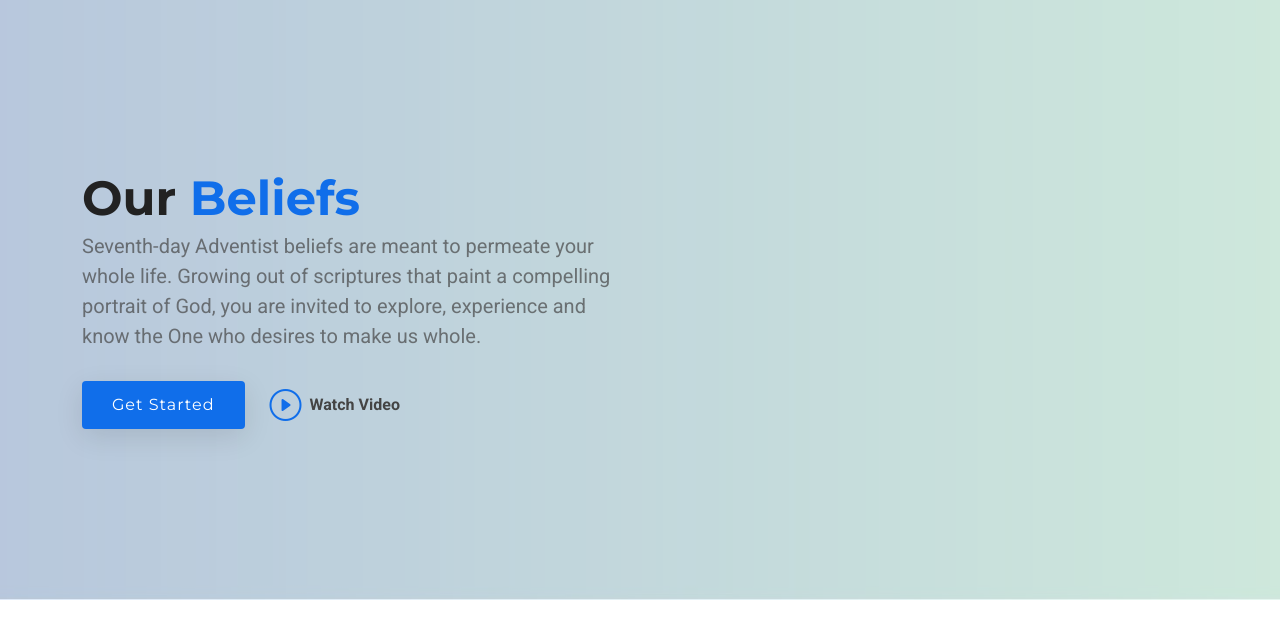
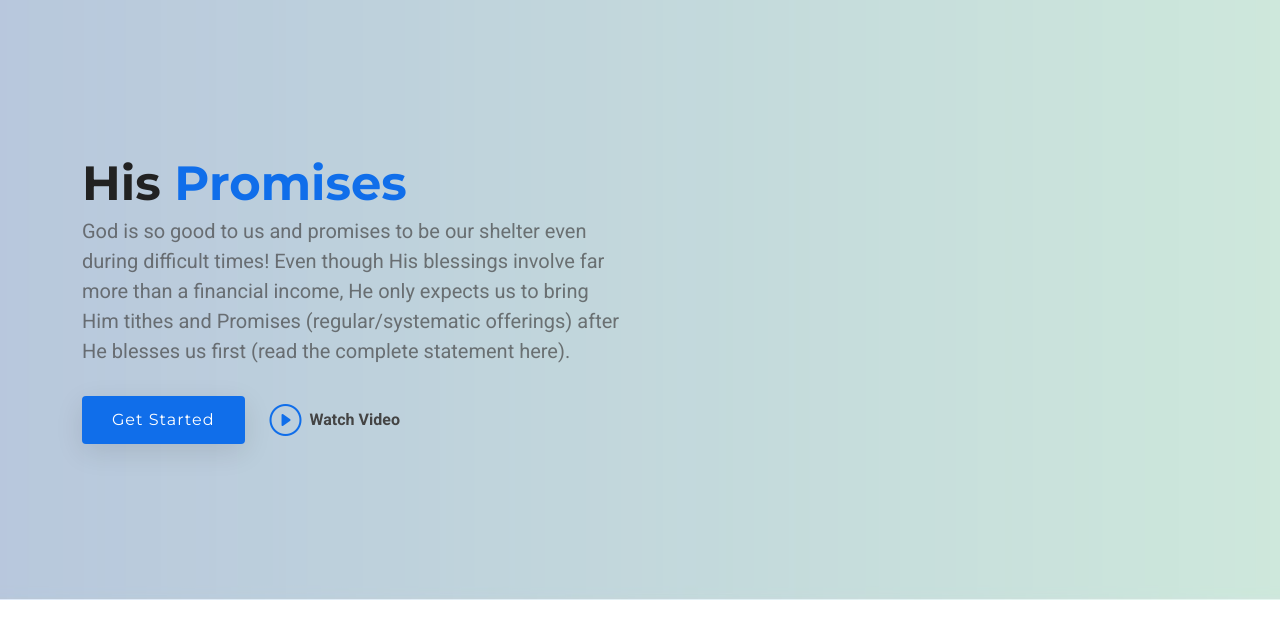
Before and after one commit to Carrington-dev/tshapfutshe, a Django app: page /en/donate/ in a window 1280 px wide. Shown: the part 119-759 px from the top of the page. Run offline with Django 5.2, Linux system fonts and the light colour scheme; some libraries are stand-ins or nearby versions.

Commit message:
Update donate.html

```diff
--- a/templates/donations/donate.html
+++ b/templates/donations/donate.html
@@ -11,9 +11,9 @@
     <div class="container">
         <div class="row gy-4">
         <div class="col-lg-6 order-2 order-lg-1 d-flex flex-column justify-content-center" data-aos="zoom-out">
-            <h1>{% trans "Our" %} <span>Beliefs</span></h1>
+            <h1>{% trans "His" %} <span>Promises</span></h1>
             <p>
-            Seventh-day Adventist beliefs are meant to permeate your whole life. Growing out of scriptures that paint a compelling portrait of God, you are invited to explore, experience and know the One who desires to make us whole.
+                God is so good to us and promises to be our shelter even during difficult times! Even though His blessings involve far more than a financial income, He only expects us to bring Him tithes and Promises (regular/systematic offerings) after He blesses us first (read the complete statement here).
             </p>
             <div class="d-flex">
             <a href="#about" class="btn-get-started">Get Started</a>
```
